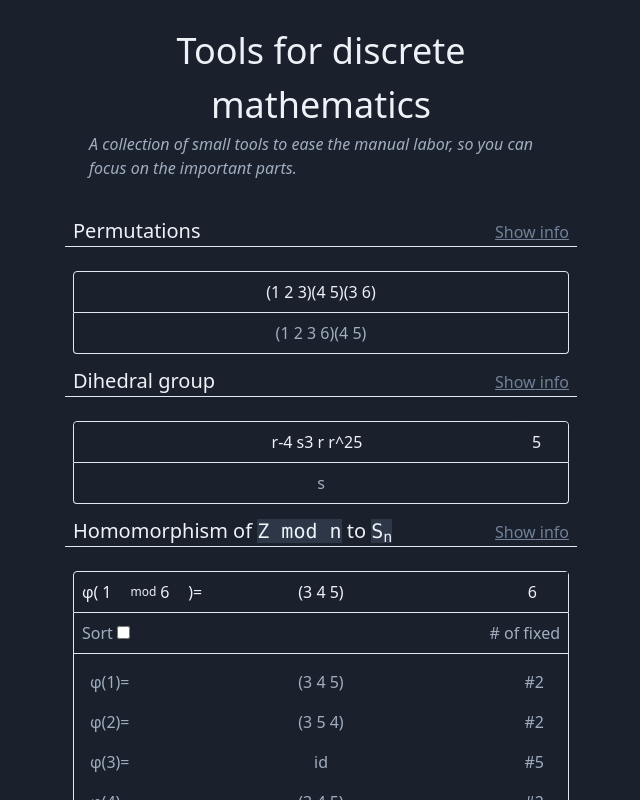
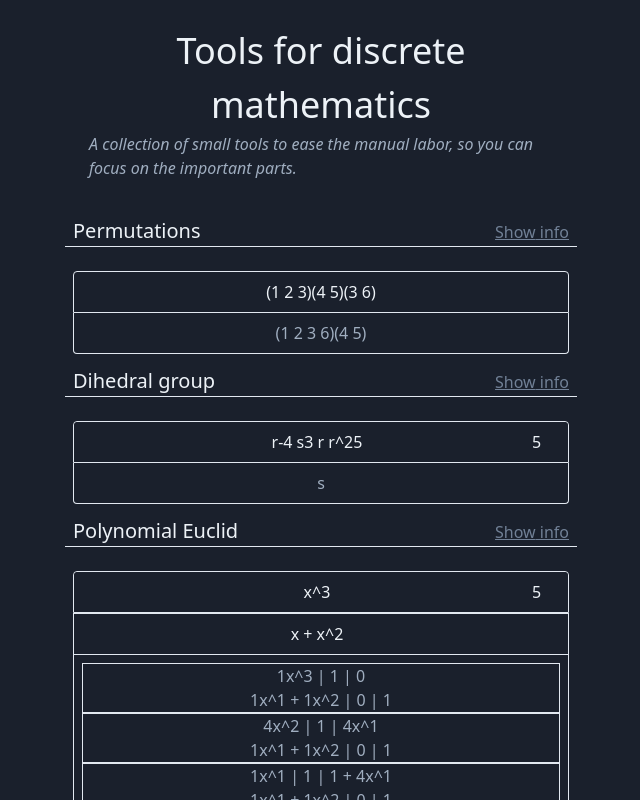
Before and after one commit to oeb25/dm.bvng.dk, a React (Vite) app: page / in a window 1280 px wide. Shown: the top 800 px of the page, without its empty margins (319-959 px from the left). Built offline with nearby package versions, Linux system fonts and the light colour scheme.

Commit message:
First version of Polynomial Euclid

```diff
--- a/src/components/App.tsx
+++ b/src/components/App.tsx
@@ -2,6 +2,7 @@ import * as React from "react";
 import { PermutationSection } from "./PermutationSection";
 import { DihedralSection } from "./DihedralSection";
 import { HomomorphismSection } from "./HomomorphismSection";
+import { PolyEuclid } from "./PolyEuclid";
 
 export const App = () => (
   <div className="max-w-lg w-screen min-h-screen flex flex-col mx-auto pb-3">
@@ -18,6 +19,7 @@ export const App = () => (
     <div className="flex flex-col flex-1">
       <PermutationSection />
       <DihedralSection />
+      <PolyEuclid />
       <HomomorphismSection />
     </div>
 
--- /dev/null
+++ b/src/components/PolyEuclid.tsx
@@ -0,0 +1,74 @@
+import * as React from "react";
+import {
+  d2s,
+  reduceDihedral,
+  parseDihedral,
+  parsePoly,
+  euclidieanAlgo,
+  fmtEuclid
+} from "~data";
+import { Section } from "./Section";
+import { Code } from "./Code";
+
+export const PolyEuclid = () => {
+  const [sidesText, setSidesText] = React.useState("5");
+  const [src, setSrc] = React.useState("r-4 s3 r r^25");
+  const sides = parseInt(sidesText) || 1;
+
+  const [p1Src, setP1] = React.useState("x^3");
+  const [p2Src, setP2] = React.useState("x + x^2");
+
+  const p1 = parsePoly(p1Src);
+  const p2 = parsePoly(p2Src);
+
+  const e = euclidieanAlgo(p1, p2, sides);
+
+  return (
+    <Section
+      title="Polynomial Euclid"
+      description={
+        <>
+          Reduce dihedrals to their smallest form. Syntax is type of operation (
+          <Code>r</Code>, <Code>s</Code>), followed by their number of
+          applications. Adjust the number of sides of the <Code>n</Code>-gon on
+          the right. Most operators are optional, including parenthesis and{" "}
+          <Code>^</Code>. Ex: <Code>r(-4) s3 r r^2 = r-4 s3 r r2</Code>
+        </>
+      }
+    >
+      <div className="text-center text-gray-200 border flex rounded-t mx-2">
+        <input
+          className="bg-gray-900 text-center pl-12 p-2 flex-1 rounded-t"
+          type="text"
+          value={p1Src}
+          onChange={e => setP1(e.target.value)}
+        />
+        <input
+          className="bg-gray-900 text-center p-2 rounded-t w-12"
+          type="number"
+          value={sidesText}
+          onChange={e => setSidesText(e.target.value)}
+        />
+      </div>
+      <div className="text-center text-gray-200 border flex mx-2">
+        <input
+          className="bg-gray-900 text-center pl-12 p-2 flex-1 rounded-t mr-12"
+          type="text"
+          value={p2Src}
+          onChange={e => setP2(e.target.value)}
+        />
+      </div>
+      <div className="text-center text-gray-500 border border-t-0 p-2 select-all rounded-b mx-2">
+        {e.map((e, i) => (
+          <div key={i} className="border">
+            {fmtEuclid(e)
+              .split("\n")
+              .map((a, i) => (
+                <p key={i}>{a}</p>
+              ))}
+          </div>
+        ))}
+      </div>
+    </Section>
+  );
+};
--- a/src/data.ts
+++ b/src/data.ts
@@ -101,3 +101,133 @@ export const d2s = (d: Dihedral) => {
     ? "id"
     : d.map(x => (x[1] == 1 ? x[0] : x[0] + x[1])).join(" ");
 };
+
+/* POLYNOMIAL */
+
+export type Poly = number[];
+
+export const coef = (a: Poly, i: number) => (a.length <= i ? 0 : a[i]);
+
+export const mulC = (a: Poly, n: number) => a.map(x => x * n);
+export const add = (a: Poly, b: Poly): Poly =>
+  a.length < b.length ? add(b, a) : a.map((x, i) => x + coef(b, i));
+export const sub = (a: Poly, b: Poly): Poly => add(a, mulC(b, -1));
+export const mulX = (a: Poly) => [0, ...a];
+export const mul = (xs: Poly, ys: Poly): Poly =>
+  xs.length == 0 || ys.length == 0
+    ? []
+    : add(mulC(ys, xs[0]), mulX(mul(xs.slice(1), ys)));
+export const mod = (a: Poly, b: number) => a.map(x => x % b);
+export const isZero = (a: Poly) => a.length == 0 || a.every(x => x == 0);
+export const degree = (a: Poly) => {
+  for (let i = a.length - 1; i > 0; i--) {
+    if (a[i] != 0) return i;
+  }
+  return 0;
+};
+
+export const fmtPoly = (a: Poly) =>
+  isZero(a)
+    ? "0"
+    : a
+        .map((n, i) => (n == 0 ? "" : i == 0 ? n + "" : `${n}x^${i}`))
+        .filter(a => a)
+        .join(" + ");
+
+export const parsePoly = (src: string) => {
+  const parts = src
+    .replace(/\s+/g, "")
+    .replace(/\^/g, "")
+    .split(/\s*\+\s*/g)
+    .map(s => /(\d*)(x?)(\d*)/g.exec(s))
+    .filter(a => a);
+
+  let p: Poly = [];
+
+  for (const part of parts as RegExpExecArray[]) {
+    const coef = part[1] ? parseInt(part[1], 10) : 1;
+    const x = part[2];
+    const power = part[3] ? parseInt(part[3], 10) : x ? 1 : 0;
+
+    console.log({ coef, x, power });
+
+    const q = new Array(power).fill(0);
+    q[power] = coef;
+    p = add(p, q);
+  }
+
+  return p;
+};
+
+console.log(parsePoly("2 x + 3x^2"));
+
+export type EuclidRow = [Poly, Poly, Poly];
+export type Euclid = [EuclidRow, EuclidRow];
+
+export const swap = (e: Euclid): Euclid => [e[1], e[0]];
+export const rowOp = (e: Euclid, n: Poly): Euclid => [
+  e[0].map((r, i) => add(r, mul(n, e[1][i]))) as EuclidRow,
+  e[1]
+];
+export const modEuclid = (e: Euclid, base: number) =>
+  e.map(r => r.map(p => mod(p, base))) as Euclid;
+
+export const fmtEuclid = (e: Euclid) =>
+  e.map(r => r.map(fmtPoly).join(" | ")).join("\n");
+
+const p1 = (e: Euclid) => e[0][0];
+const p2 = (e: Euclid) => e[1][0];
+
+export const euclidieanAlgo = (a: Poly, b: Poly, base: number) => {
+  const one: Poly = [1];
+  const zero: Poly = [];
+  let e: Euclid = [
+    [a, one, zero],
+    [b, zero, one]
+  ];
+
+  let iter = 15;
+
+  const steps = [e];
+
+  while (!isZero(e[0][0]) && iter-- > 0) {
+    console.log(fmtEuclid(e));
+
+    const degA = degree(p1(e));
+    const degB = degree(p2(e));
+    if (degA >= degB) {
+      const deltaDegree = degA - degB;
+      const m = new Array(deltaDegree).fill(0).concat(p2(e));
+      const r = coef(m, degA);
+      const s = coef(p1(e), degA);
+
+      // solve r * q + s = 0 mod base
+
+      let i;
+      for (i = 1; i < base; i++) {
+        if ((r * i + s) % base == 0) break;
+      }
+
+      console.log(deltaDegree, i);
+
+      if (i == base) {
+        // TODO: WRONG
+        throw "fuck";
+      }
+
+      const p = new Array(deltaDegree).fill(0).concat([i]);
+      console.log(p);
+      e = modEuclid(rowOp(e, p), base);
+    } else {
+      e = swap(e);
+    }
+    steps.push(e);
+  }
+
+  return steps;
+};
+
+const a = [0, 0, 0, 1];
+const b = [0, 1, 1];
+
+// console.log(a, b, fmtEuclid(euclidieanAlgo(a, b, 2)));
```
